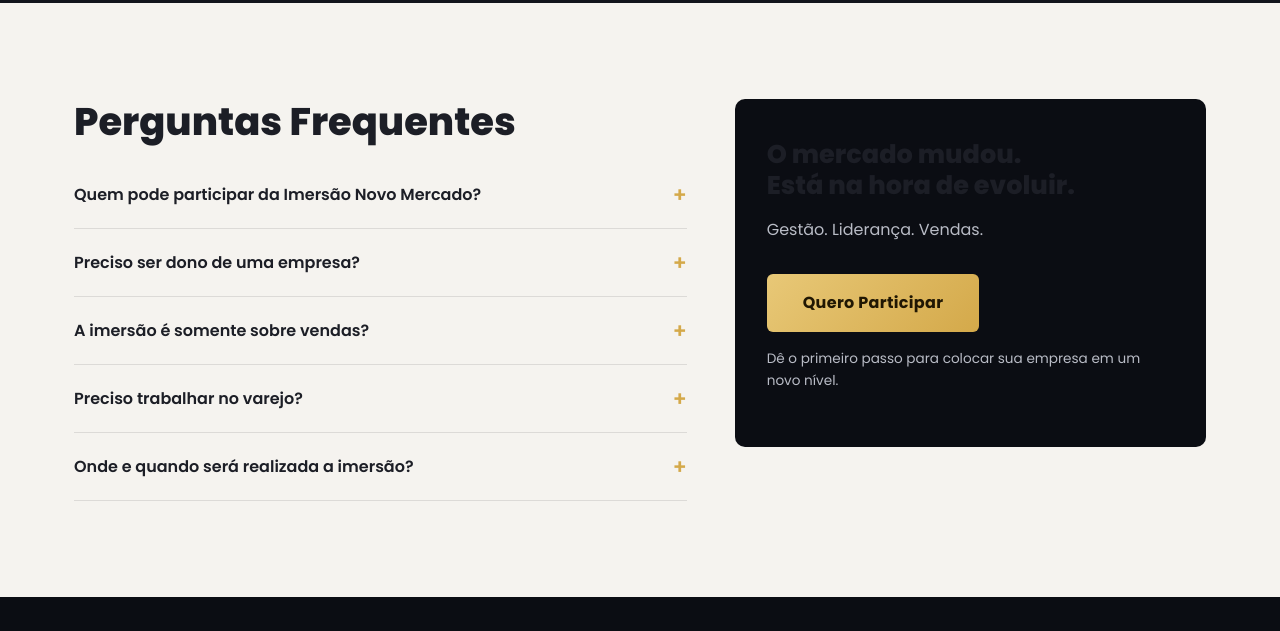
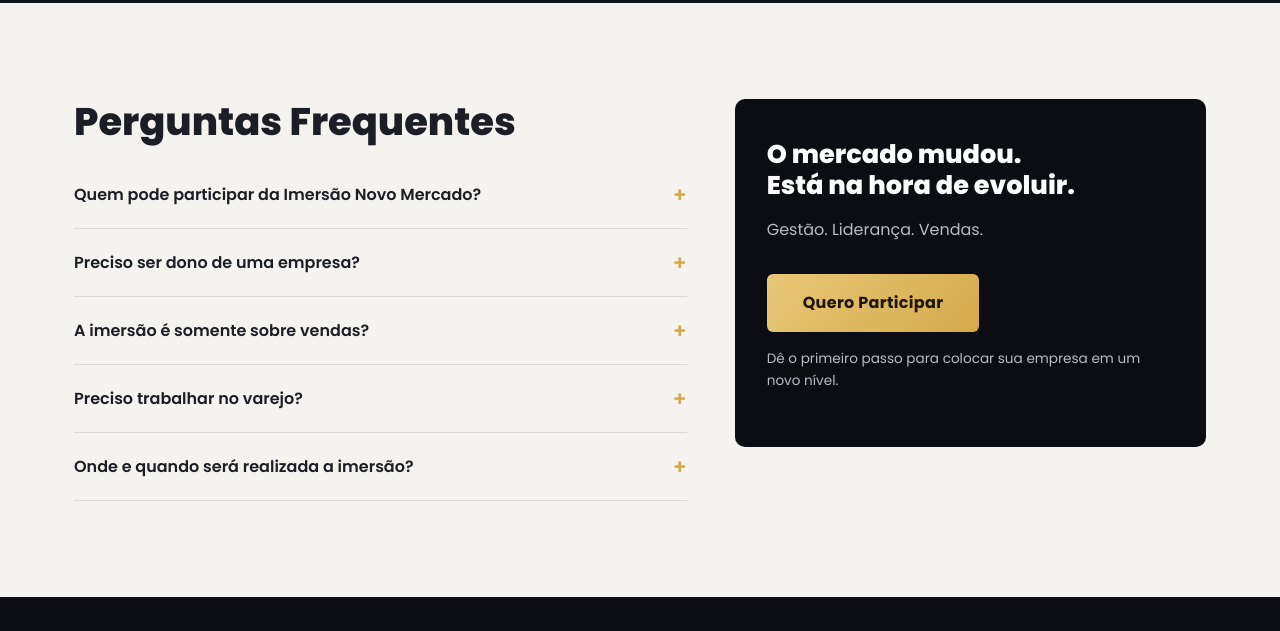
Before and after one commit to RicardoCarvalhoGit/Imers-o-Novo-Mercado, a plain HTML site: page index.html in a window 1280 px wide. Shown: the part 4080-4711 px from the top of the page. Drawn offline with Linux system fonts and the light colour scheme; a script that the page names is missing; a web font is replaced by a local one.

Commit message:
Corrige cor do título do card final do FAQ
O título "O mercado mudou. Está na hora de evoluir." herdava a cor escura
de .section-light h3 e ficava invisível sobre o fundo preto do card.

Co-Authored-By: Claude Opus 5.5 <noreply@anthropic.com>

```diff
--- a/css/style.css
+++ b/css/style.css
@@ -717,7 +717,11 @@ p { margin: 0 0 16px; }
   align-self: start;
 }
 
-.faq-cta h3 { font-size: 1.6rem; }
+/* Card escuro dentro de seção clara: o título não herda a cor escura de .section-light h3 */
+.section-light .faq-cta h3 {
+  font-size: 1.6rem;
+  color: var(--color-white);
+}
 .faq-cta p { color: var(--color-text-muted); }
 .faq-cta .btn { margin: 16px 0; }
 .faq-cta-small { font-size: 0.85rem; }
```
